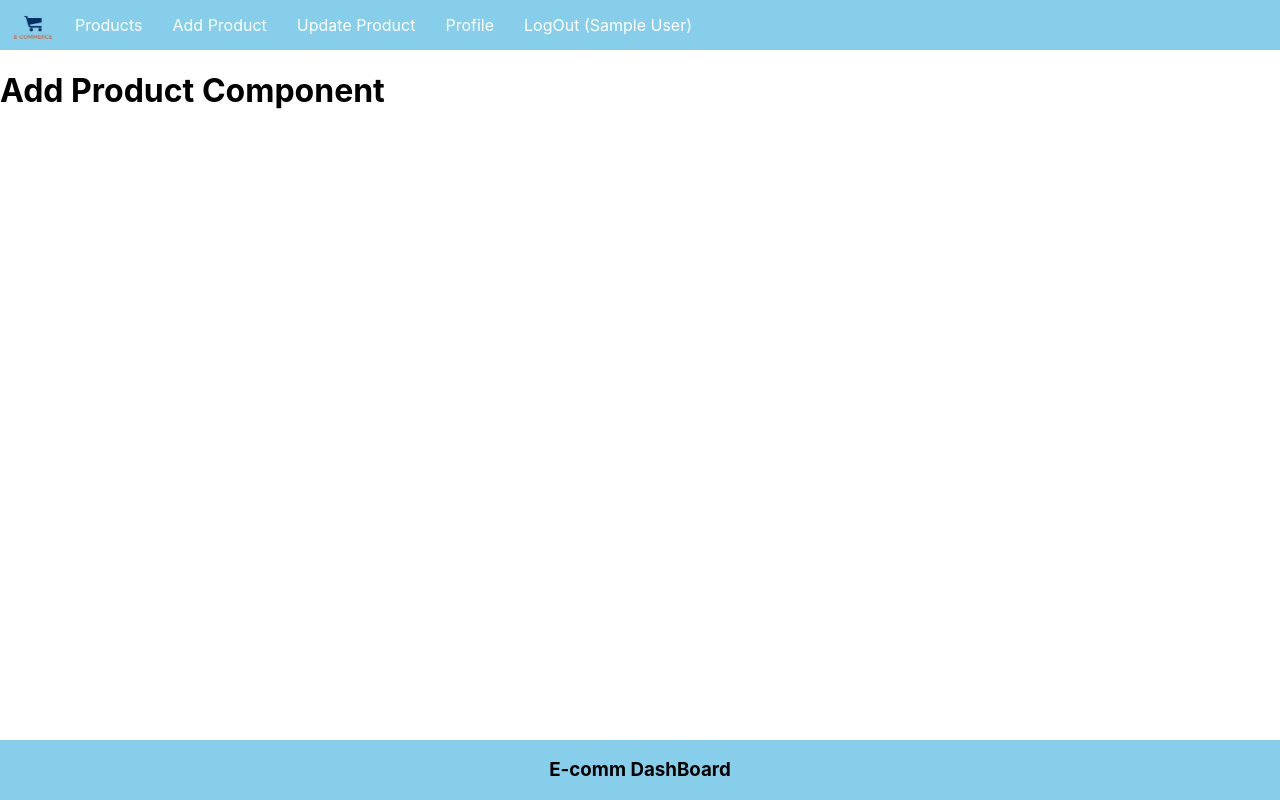
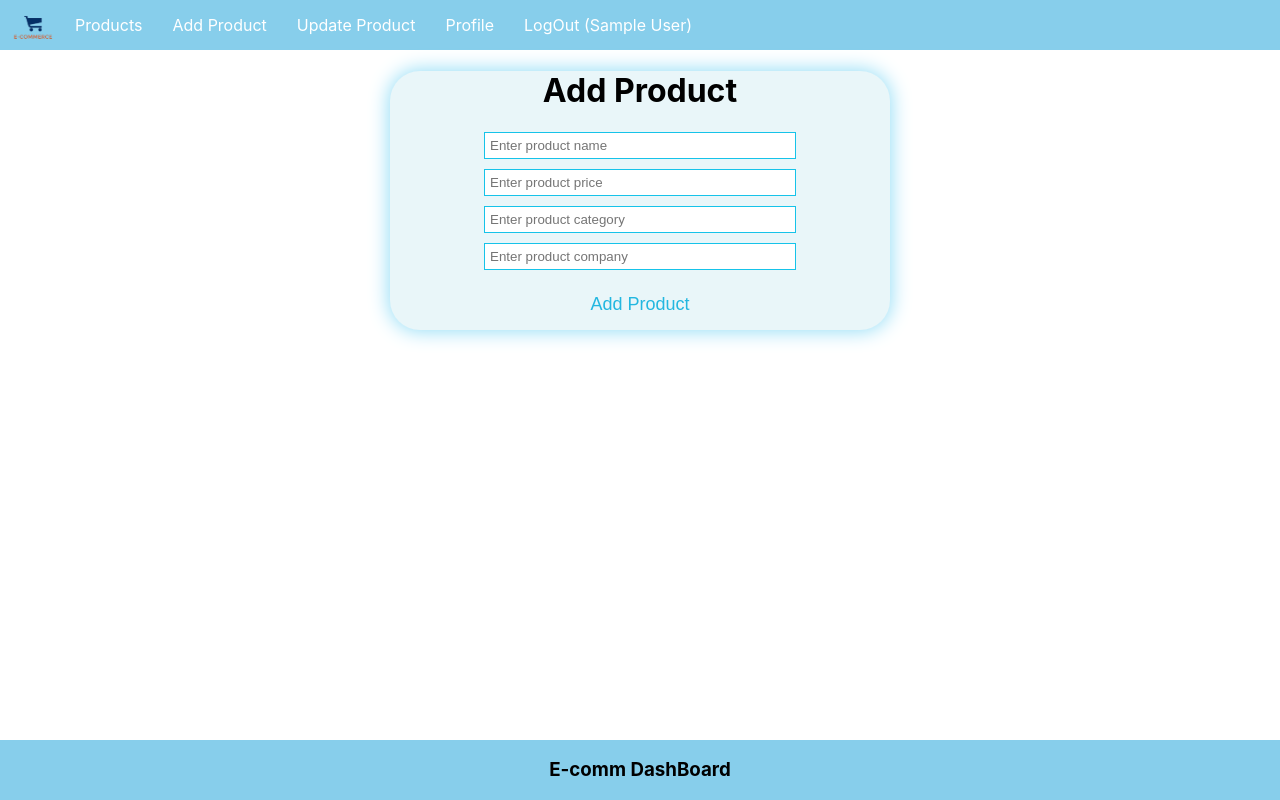
Before and after one commit to Rohitkumar367/e-comm_dashy, a React (Create React App) app in the folder 02_frontendSETUP/: page /add in a window 1280 px wide. Built offline with nearby package versions, Linux system fonts and the light colour scheme; sample sign-in values are in the browser's storage.

Commit message:
completed the add-product form

```diff
--- a/02_frontendSETUP/src/App.css
+++ b/02_frontendSETUP/src/App.css
@@ -65,6 +65,15 @@
   margin-left: 10px;
 }
 
+.product{
+  text-align: center;
+  max-width: 500px;
+  margin: auto;
+  background-color: #e9f6f9;
+  border-radius: 30px;
+  box-shadow: 0px 0px 20px 1px rgb(144, 220, 246);
+}
+
 /* Signup page start*/
 .signup{
   text-align: center;
@@ -75,7 +84,7 @@
   box-shadow: 0px 0px 20px 1px rgb(144, 220, 246);
 }
 
-.signup .inputBox{
+.inputBox{
   display: block;
   margin: auto;
   margin-bottom: 10px;
@@ -84,9 +93,8 @@
   border: 1px solid hsl(191, 83%, 50%);
 }
 
-.signup button{
+button{
   margin: 10px;
-  width: 100px;
   height: 30px;
   border-radius: 5px;
   border: none;
@@ -94,10 +102,12 @@
   font-size: large;
   color: #23b7e0;
   transition: all 0.2s ease-in-out;
+  cursor: pointer;
 }
 
-.signup button:hover{
-  background-color: #d9f0f7;
+button:hover{
+  background-color: #5dc6e6;
+  color: white;
   box-shadow: 0px 0px 10px 1px rgb(202, 236, 247);
 }
 /* Signup page end*/
--- a/02_frontendSETUP/src/App.js
+++ b/02_frontendSETUP/src/App.js
@@ -6,6 +6,7 @@ import './App.css'
 import SignUp from './components/SignUp'
 import PrivateComponent from './components/PrivateComponent'
 import Login from './components/Login'
+import AddProduct from './components/AddProduct'
 
 const App = () => {
   return (
@@ -19,7 +20,7 @@ const App = () => {
           {/* All other route are inside PrivateComponent, to ensure that the user must be signup to view these content */}
           <Route element={<PrivateComponent/>}>
             <Route path="/" element={<h1>Product Listing Component</h1>}/>
-            <Route path="/add" element={<h1>Add Product Component</h1>}/>
+            <Route path="/add" element={<AddProduct/>}/>
             <Route path="/update" element={<h1>Update Product Component</h1>}/>
             <Route path="/logout" element={<h1>Logout Product Component</h1>}/>
             <Route path="/profile" element={<h1>Profile Product Component</h1>}/>
--- /dev/null
+++ b/02_frontendSETUP/src/components/AddProduct.js
@@ -0,0 +1,84 @@
+import React, { useState } from 'react'
+
+const AddProduct = () => {
+
+    const[formData, setFormData] = useState({
+        name: "",
+        price: "",
+        category: "",
+        userId: "",
+        company: ""
+    })
+
+    function changeHandler(event)
+    {
+        setFormData({
+            ...formData,
+            [event.target.name]: event.target.value
+        })
+    }
+
+    async function submitHandler()
+    {
+        const auth = localStorage.getItem('user');
+        formData.userId = JSON.parse(auth)._id;
+
+        console.log(formData);
+
+        let result = await fetch('http://localhost:5000/add-product', {
+            method: 'post',
+            body: JSON.stringify(formData),
+            headers: {
+                'Content-Type': 'application/json'
+            }
+        })
+
+        result = await result.json();
+
+        console.log(result);
+
+        // clear the form data
+        setFormData({
+            name: "",
+            price: "",
+            category: "",
+            userId: "",
+            company: ""
+        })
+    }
+
+    return (
+        <div className='product'>
+            <h1>Add Product</h1>
+
+            <input type='text' className='inputBox' placeholder='Enter product name'
+                name='name'
+                value={formData.name}
+                onChange={changeHandler}
+            />
+
+            <input type='text' className='inputBox' placeholder='Enter product price'
+                name='price'
+                value={formData.price}
+                onChange={changeHandler}
+            />
+
+            <input type='text' className='inputBox' placeholder='Enter product category'
+                name='category'
+                value={formData.category}
+                onChange={changeHandler}
+            />
+
+            <input type='text' className='inputBox' placeholder='Enter product company'
+                name='company'
+                value={formData.company}
+                onChange={changeHandler}
+            />
+
+            <button type='button' onClick={submitHandler}>Add Product</button>
+
+        </div>
+    )
+}
+
+export default AddProduct
```
